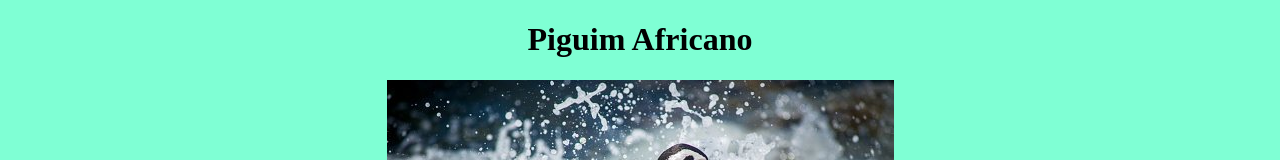
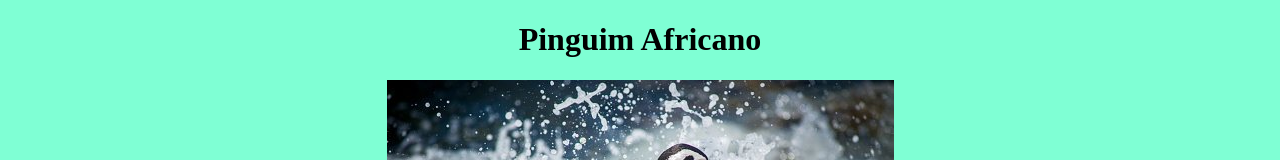
Before and after one commit to RicardoA-CODER/Pinguim-Africano, a plain HTML site: page index.html in a window 1280 px wide. Shown: the top 160 px of the page. Drawn offline with Linux system fonts and the light colour scheme.

Commit message:
Update index.html

```diff
--- a/index.html
+++ b/index.html
@@ -6,7 +6,7 @@
     <title>Pinguim Africano</title>
 </head>
 <body style="text-align: center;background-color: aquamarine;">
-<h1>Piguim Africano</h1>
+<h1>Pinguim Africano</h1>
 <img src="Pinguim Africano.png.jpg" alt="Aqui tem uma imagem de um Piguim Africano.">
 <p style="padding: 25px x 200px;">Os pinguins africanos estão a caminho da extinção até 2035 caso não sejam tomadas medidas para garantir sua sobrevivência, afirmam ativistas. A população de pinguins africanos diminuiu drasticamente nos últimos 100 anos. No início do século 20, acredita-se que provavelmente havia vários milhões de casais reprodutores: hoje, restam menos de 11 mil – e a população continua a cair drasticamente.
 
```
